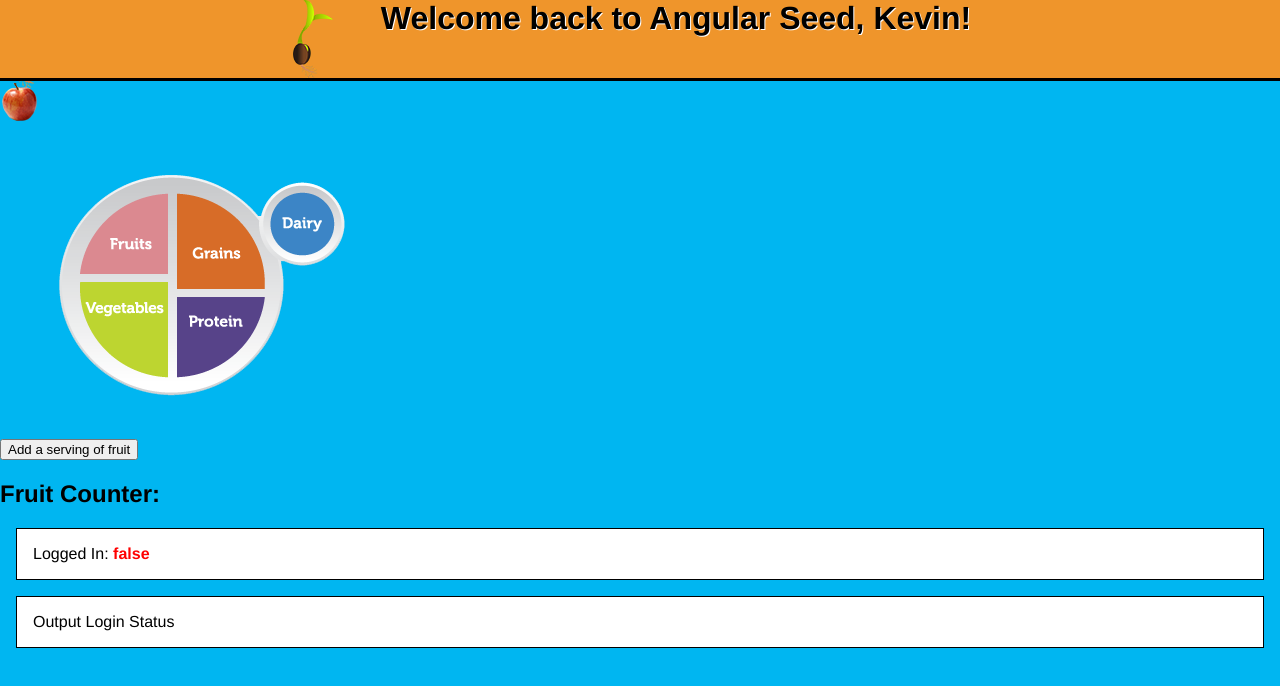
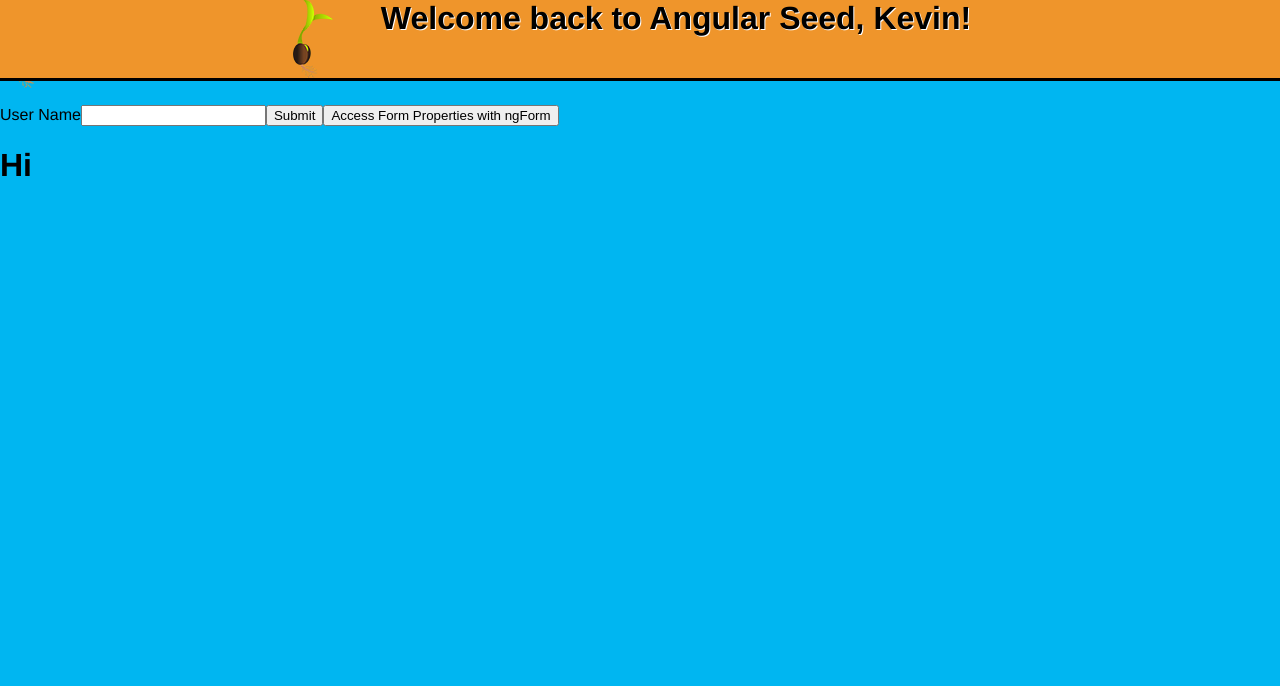
Before and after one commit to kevinruse/kra-angular-400-seed-public, an Angular app: page / in a window 1280 px wide. Shown: the top 686 px of the page. Built offline with nearby package versions, Linux system fonts and the light colour scheme.

Commit message:
understanding template-driven forms and formControls - guided exercise 31

```diff
--- a/src/app/app.component.html
+++ b/src/app/app.component.html
@@ -1,6 +1,7 @@
 <div>
     <app-header [user]="user"></app-header>
-    <img status="You need to eat two more servings of fruit" src="assets/images/foodImages/apple.png">
+    <app-login></app-login>
+   <!-- <img status="You need to eat two more servings of fruit" src="assets/images/foodImages/apple.png">
     <section *ngIf="!user.registered">
         <img src="../assets/images/plateImages/chooseMyPlate.gov.png">
     </section>
@@ -13,7 +14,7 @@
         <span *ngSwitchCase="false" class="notRegistered">{{ loggedIn }}</span>
         <span *ngSwitchCase="true">{{ loggedIn }}</span>
     </p>
-    <app-child (login)="logIn($event)"></app-child>
+    <app-child (login)="logIn($event)"></app-child>-->
      <!--<app-form-input icon="envelope">
          <small>Business email</small>
          <label for="emailAddress">Email:</label>
--- a/src/app/app.module.ts
+++ b/src/app/app.module.ts
@@ -1,4 +1,5 @@
 import { NgModule } from '@angular/core';
+import { FormsModule } from '@angular/forms';
 import { BrowserModule } from '@angular/platform-browser';
 import { FontAwesomeModule } from '@fortawesome/angular-fontawesome';
 
@@ -8,15 +9,19 @@ import { FormInputComponent } from './form-input/form-input.component';
 import { HeaderComponent } from './header/header.component';
 import { StatusComponent } from './status/status.component';
 import { StatusDirective } from './directives/status.directive';
+import { LoginComponent } from './login/login.component';
 
 @NgModule({
-    imports         :   [ BrowserModule, FontAwesomeModule ],
+    imports         :   [ BrowserModule,
+                          FontAwesomeModule,
+                          FormsModule],
     declarations    :   [ AppComponent,
                           HeaderComponent,
                           ChildComponent,
                           FormInputComponent,
                           StatusComponent,
-                          StatusDirective ],
+                          StatusDirective,
+                          LoginComponent ],
     entryComponents: [ StatusComponent ],
     bootstrap       :   [ AppComponent ]
 })
--- /dev/null
+++ b/src/app/login/login.component.html
@@ -0,0 +1,11 @@
+<form #userNameForm="ngForm"
+      (ngSubmit)="onSubmit(userNameForm.value)">
+    <label for="userName">User Name</label>
+    <input type="text"
+           id="userName"
+           name="userName"
+           [(ngModel)]="userName">
+    <button type="submit">Submit</button>
+    <button type="button" (click)="log(userNameForm)">Access Form Properties with ngForm</button>
+    <h1>Hi {{ userName }}</h1>
+</form>
--- /dev/null
+++ b/src/app/login/login.component.ts
@@ -0,0 +1,25 @@
+import { Component, OnInit } from '@angular/core';
+
+@Component({
+  selector: 'app-login',
+  templateUrl: './login.component.html',
+  styleUrls: ['./login.component.css']
+})
+export class LoginComponent implements OnInit {
+
+  userName: string;
+
+  constructor() { }
+
+  ngOnInit() {
+  }
+
+  onSubmit(form: any): void {
+    console.log('you submitted value: ', form);
+  }
+
+  log(val) {
+    console.log(val);
+  }
+
+}
```
Also changed, not shown: src/app/login/login.component.css (added), 1 other file (tests, documents, lock files or other folders).
